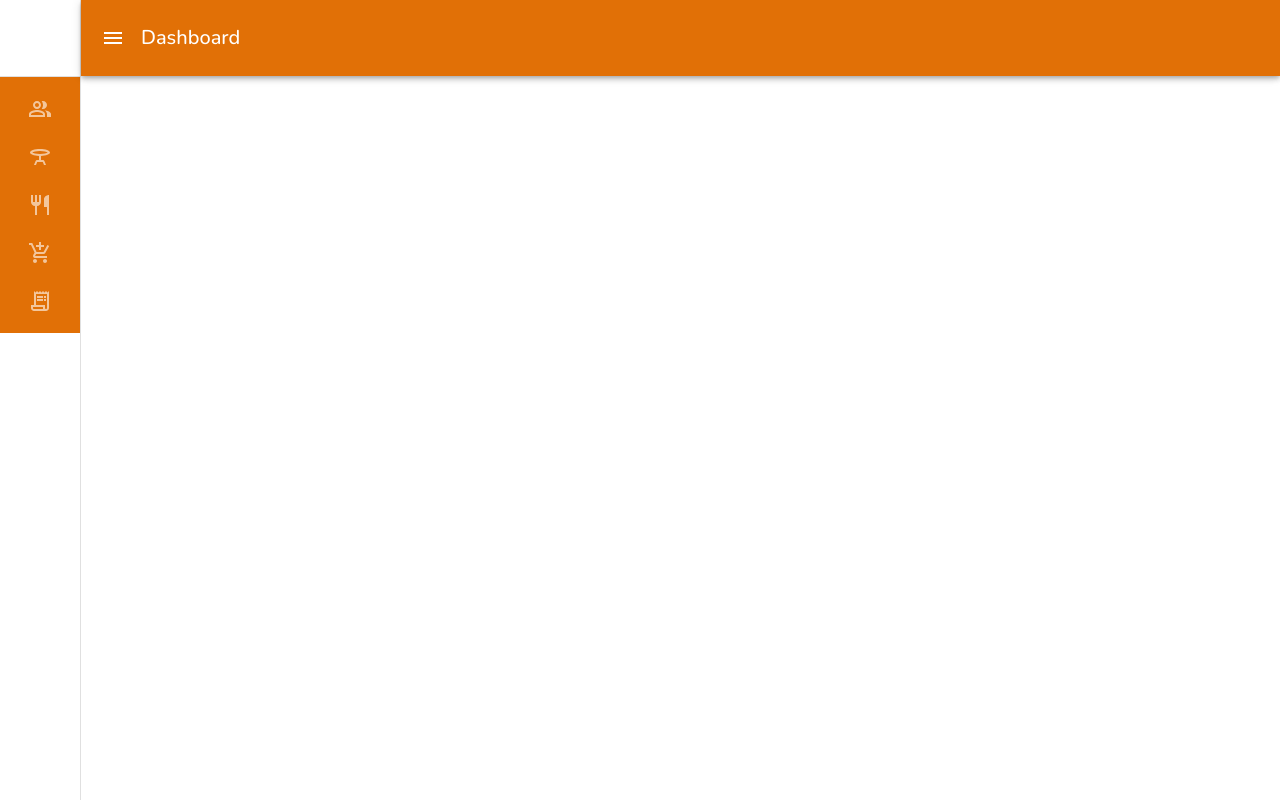
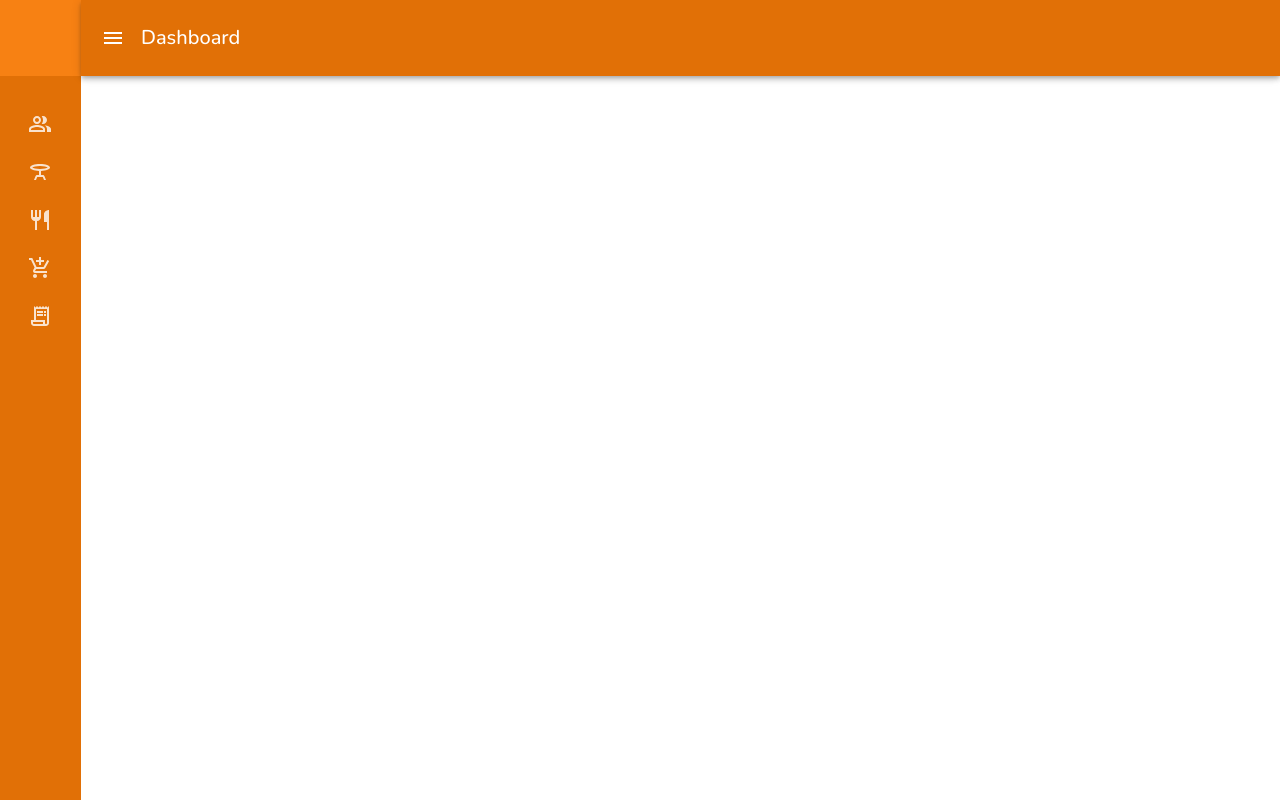
Before and after one commit to bug2007/Restaurant-Management-System, a React (Vite) app: page /dashboard in a window 1280 px wide. Built offline with nearby package versions, Linux system fonts and the light colour scheme.

Commit message:
designed drawer

```diff
--- a/src/components/AppNavigation.jsx
+++ b/src/components/AppNavigation.jsx
@@ -1,5 +1,5 @@
 // import * as React from 'react';
-import { styled, useTheme } from '@mui/material/styles';
+import { styled, useTheme, alpha } from '@mui/material/styles';
 import Box from '@mui/material/Box';
 import MuiDrawer from '@mui/material/Drawer';
 import MuiAppBar from '@mui/material/AppBar';
@@ -20,6 +20,7 @@ import InboxIcon from '@mui/icons-material/MoveToInbox';
 import MailIcon from '@mui/icons-material/Mail';
 import { Outlet } from 'react-router-dom';
 import { useState } from 'react';
+import { useLocation } from 'react-router-dom';
 
 import { NavLink } from 'react-router-dom';
 import PeopleAltOutlinedIcon from '@mui/icons-material/PeopleAltOutlined';
@@ -28,12 +29,18 @@ import RestaurantOutlinedIcon from '@mui/icons-material/RestaurantOutlined';
 import AddShoppingCartOutlinedIcon from '@mui/icons-material/AddShoppingCartOutlined';
 import ReceiptLongOutlinedIcon from '@mui/icons-material/ReceiptLongOutlined';
 
+import PeopleAltIcon from '@mui/icons-material/PeopleAlt';
+import TableBarIcon from '@mui/icons-material/TableBar';
+import RestaurantIcon from '@mui/icons-material/Restaurant';
+import AddShoppingCartIcon from '@mui/icons-material/AddShoppingCart';
+import ReceiptLongIcon from '@mui/icons-material/ReceiptLong';
+
 const navItems = [
-  { text: 'Employees', icon: <PeopleAltOutlinedIcon />, path: '/employees' },
-  { text: 'Tables', icon: <TableBarOutlinedIcon />, path: '/tables' },
-  { text: 'Foods', icon: <RestaurantOutlinedIcon />, path: '/foods' },
-  { text: 'New Order', icon: <AddShoppingCartOutlinedIcon />, path: '/new-order' },
-  { text: 'Orders', icon: <ReceiptLongOutlinedIcon />, path: '/orders' },
+  { text: 'Employees', icon: <PeopleAltOutlinedIcon />, activeIcon: <PeopleAltIcon />, path: '/employees' },
+  { text: 'Tables', icon: <TableBarOutlinedIcon />, activeIcon: <TableBarIcon />, path: '/tables' },
+  { text: 'Foods', icon: <RestaurantOutlinedIcon />, activeIcon: <RestaurantIcon />, path: '/foods' },
+  { text: 'New Order', icon: <AddShoppingCartOutlinedIcon />, activeIcon: <AddShoppingCartIcon />, path: '/new-order' },
+  { text: 'Orders', icon: <ReceiptLongOutlinedIcon />, activeIcon: <ReceiptLongIcon />, path: '/orders' },
 ];
 
 const drawerWidth = 240;
@@ -105,6 +112,9 @@ const Drawer = styled(MuiDrawer, { shouldForwardProp: (prop) => prop !== 'open'
     flexShrink: 0,
     whiteSpace: 'nowrap',
     boxSizing: 'border-box',
+    '& .MuiDrawer-paper': {
+      borderRight: 'none',
+    },
     variants: [
       {
         props: ({ open }) => open,
@@ -162,10 +172,16 @@ export default function AppNavigation() {
           </Typography>
         </Toolbar>
       </AppBar>
-      <Drawer variant="permanent" open={open}>
-        <DrawerHeader>
+      <Drawer variant="permanent" open={open}
+        sx={{
+          '& .MuiDrawer-paper': {
+            bgcolor: 'primary.main',
+          },
+        }}
+      >
+        <DrawerHeader sx={{bgcolor: '#f78113'}}>
             {open && (
-            <Typography sx={{ fontWeight: 'bold', color: 'primary.main', pl: 2, fontSize: '18px' }}>
+            <Typography sx={{ fontWeight: 'bold', pl: 2, fontSize: '18px', color: 'white' }}>
                 BSS RESTAURANT
             </Typography>
             )}
@@ -173,9 +189,11 @@ export default function AppNavigation() {
             <ChevronLeftIcon />
           </IconButton>}
         </DrawerHeader>
-        <Divider />
-        <List sx={{px: 1, bgcolor: 'primary.main', color: 'rgba(255, 255, 255, 0.6)'}}>
-          {navItems.map((navItem) => (
+        {/* <Divider /> */}
+        <List sx={{px: 1, pt: 3, color: 'rgba(255, 255, 255, 0.8)'}}>
+          {navItems.map((navItem) => {
+            const isActive = location.pathname === `/dashboard${navItem.path}`;
+            return (
             <ListItem key={navItem.text} disablePadding sx={{ display: 'block' }}>
               <ListItemButton
                 component={NavLink}
@@ -183,10 +201,10 @@ export default function AppNavigation() {
                 sx={[
                   {
                     minHeight: 48,
-                    px: 2.5,
+                    px: !open ? 2.5 : undefined,
                     borderRadius: 2,
-                    '&.active':{
-                        bgcolor: 'rgba(225, 112, 6, 0.5)',
+                    '&&.active':{
+                        bgcolor: (theme) => alpha('#fff', 0.2),
                         color: 'white',
                     }
                   },
@@ -199,15 +217,13 @@ export default function AppNavigation() {
                       },
                 ]}
               >
+
                   <ListItemIcon
                     sx={[
                       {
                         minWidth: 0,
                         justifyContent: 'center',
                         color: 'inherit',
-                      '& svg': {
-                        fill: 'currentColor',
-                      }
                       },
                       open
                         ? {
@@ -218,14 +234,13 @@ export default function AppNavigation() {
                           },
                     ]}
                   >
-                  {navItem.icon}
+                  {isActive ? navItem.activeIcon : navItem.icon}
                 </ListItemIcon>
                 <ListItemText
                   primary={navItem.text}
                   sx={[
                     {
                       '& .MuiListItemText-primary': {
-                        fontWeight: 'bold',
                       }
                     },
                     open
@@ -239,7 +254,7 @@ export default function AppNavigation() {
                 />
               </ListItemButton>
             </ListItem>
-          ))}
+          )})}
         </List>
       </Drawer>
       <Box component="main" sx={{ flexGrow: 1, p: 3 }}>
```
Lines whose indentation alone changed are shown as unchanged.
